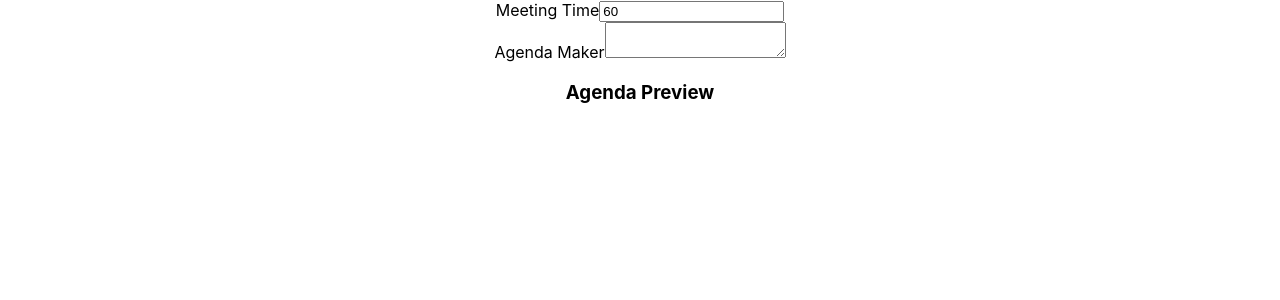
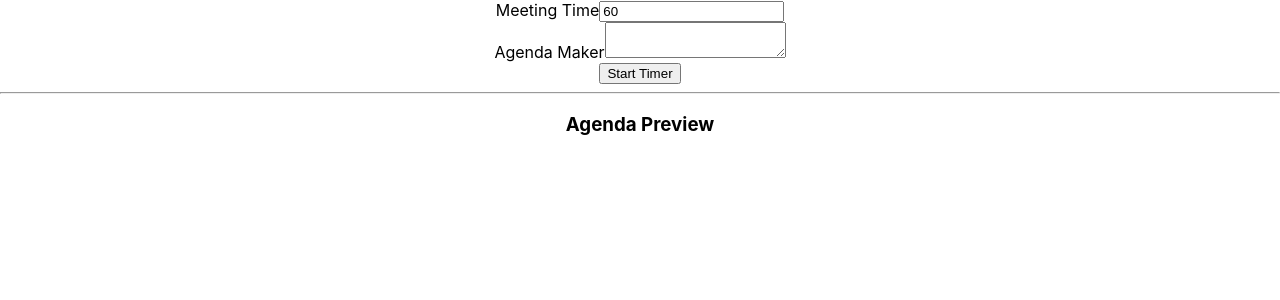
Before and after one commit to srolandmarshall/meeting-timer, a React (Create React App) app in the folder client/: page / in a window 1280 px wide. Shown: the top 300 px of the page. Built offline with nearby package versions, Linux system fonts and the light colour scheme.

Commit message:
toggle timer

```diff
--- a/client/src/App.js
+++ b/client/src/App.js
@@ -3,10 +3,16 @@ import "./App.css";
 import AgendaPreview from "./components/AgendaPreview/AgendaPreview";
 import MeetingForm from "./components/MeetingForm/MeetingForm";
 import MeetingTimeInput from "./components/MeetingTimeInput/MeetingTimeInput";
+import TimerToggle from "./components/TimerToggle/TimerToggle";
 
 function App() {
   const [agenda, setAgenda] = useState("");
   const [meetingTime, setMeetingTime] = useState(60);
+  const [timerRunning, setTimerRunning] = useState(false);
+
+  const handleToggleTimer = () => {
+    setTimerRunning((prevState) => !prevState);
+  };
 
   return (
     <div className="App">
@@ -15,6 +21,12 @@ function App() {
         setMeetingTime={setMeetingTime}
       />
       <MeetingForm setAgenda={setAgenda} />
+      <TimerToggle
+        timerRunning={timerRunning}
+        setTimerRunning={setTimerRunning}
+        handleToggleTimer={handleToggleTimer}
+      />
+      <hr />
       <AgendaPreview meetingTime={meetingTime} agenda={agenda} />
     </div>
   );
--- /dev/null
+++ b/client/src/components/TimerToggle/TimerToggle.jsx
@@ -0,0 +1,11 @@
+import React from "react";
+
+const TimerToggle = (props) => {
+  return (
+    <button onClick={props.handleToggleTimer}>
+      {props.timerRunning ? "Stop Timer" : "Start Timer"}
+    </button>
+  );
+};
+
+export default TimerToggle;
```
